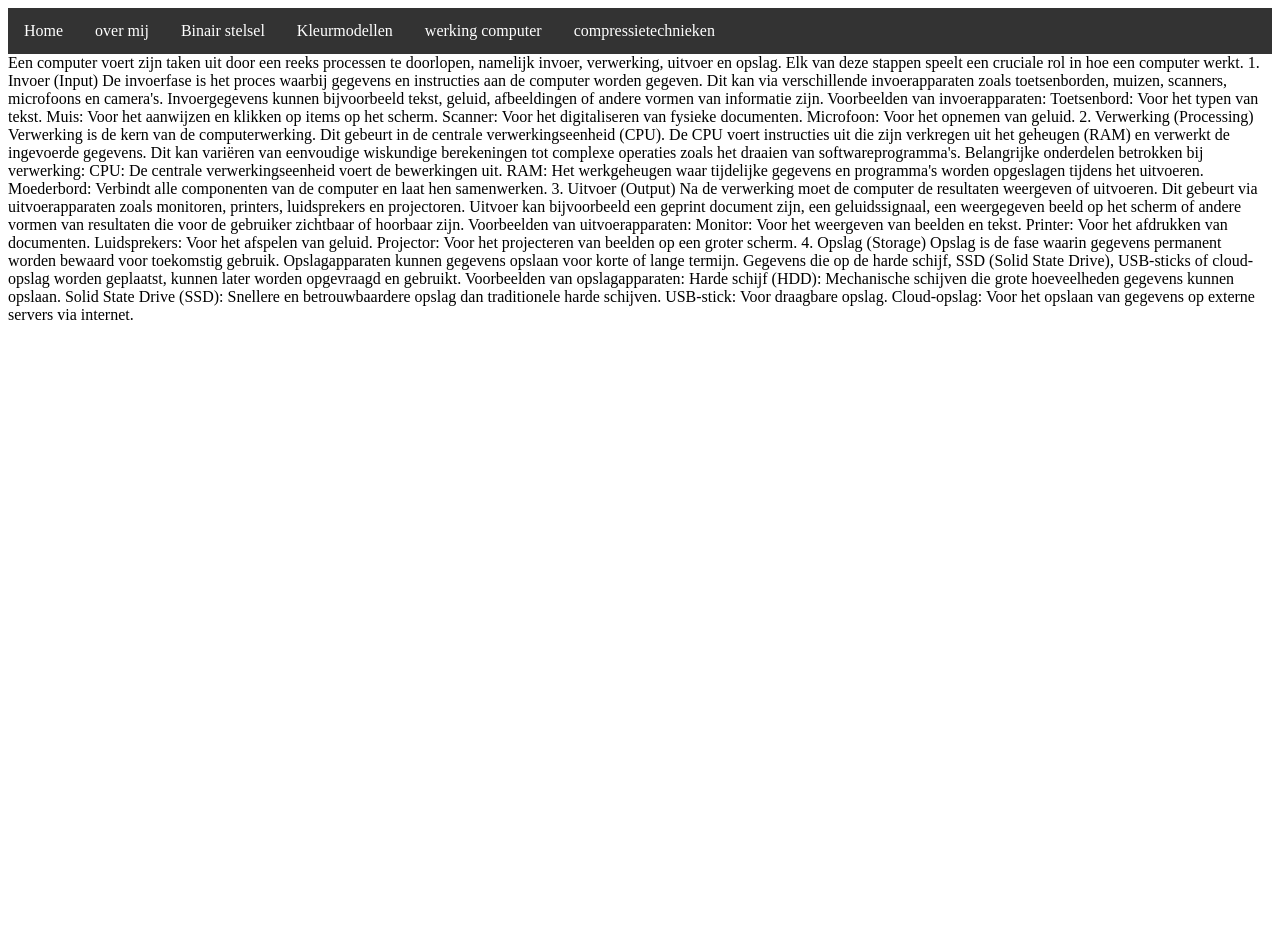
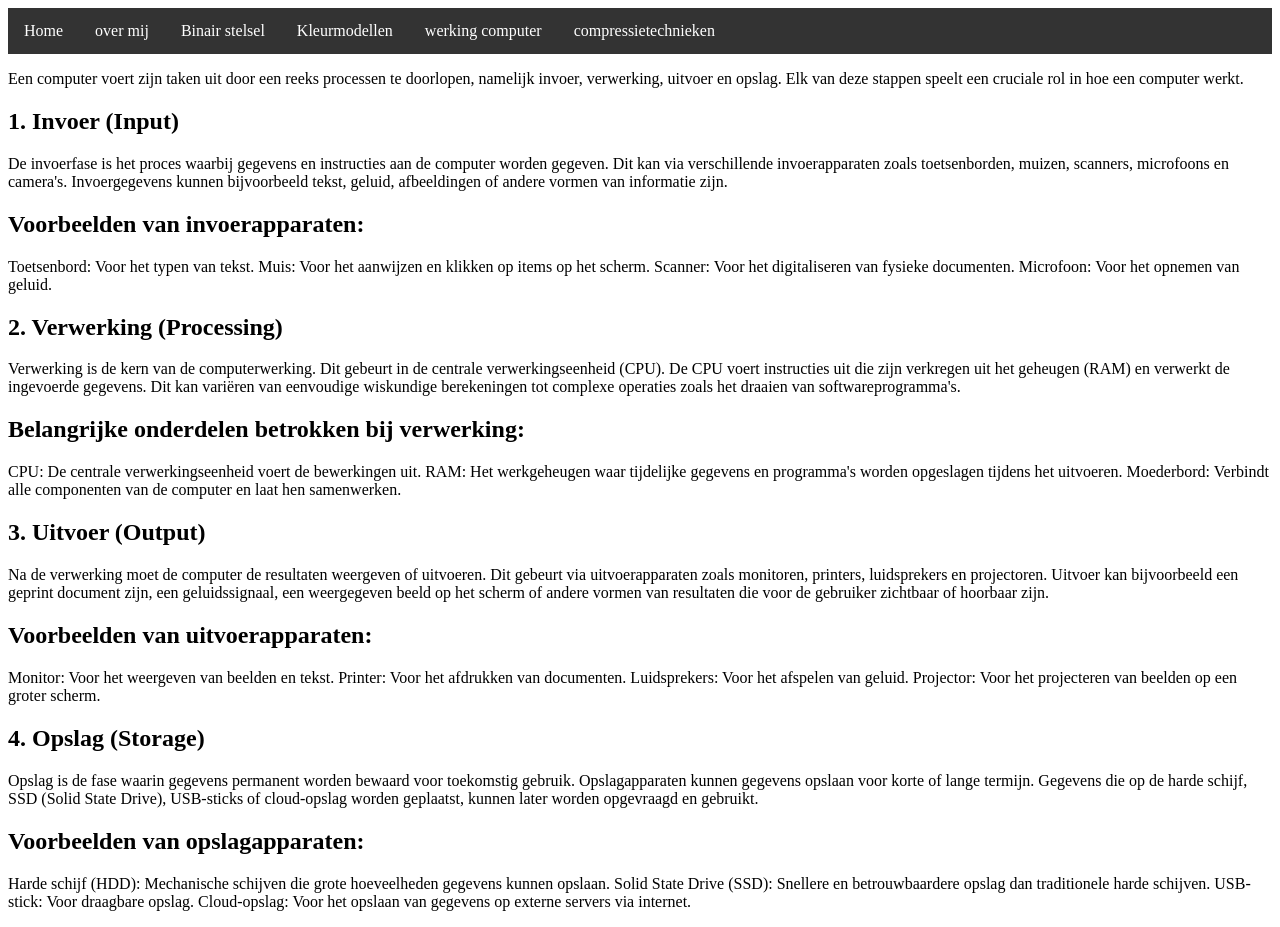
Before and after one commit to Blijebanaan/Blijebanaan.github.io, a plain HTML site: page informatie.html in a window 1280 px wide. Before the commit the page ends 800 px from the top, so only its background shows below. Drawn offline with Linux system fonts and the light colour scheme.

Commit message:
Update informatie.html

```diff
--- a/informatie.html
+++ b/informatie.html
@@ -14,42 +14,40 @@
       <li><a href="informatie.html">werking computer</a></li>
       <li><a href="compressietechnieken.html">compressietechnieken</a></li>
     </ul>
-    Een computer voert zijn taken uit door een reeks processen te doorlopen, namelijk invoer, verwerking, uitvoer en opslag. Elk van deze stappen speelt een cruciale rol in hoe een computer werkt.
 
-1. Invoer (Input)
-De invoerfase is het proces waarbij gegevens en instructies aan de computer worden gegeven. Dit kan via verschillende invoerapparaten zoals toetsenborden, muizen, scanners, microfoons en camera's. Invoergegevens kunnen bijvoorbeeld tekst, geluid, afbeeldingen of andere vormen van informatie zijn.
-
-Voorbeelden van invoerapparaten:
-
+<p>Een computer voert zijn taken uit door een reeks processen te doorlopen, namelijk invoer, verwerking, uitvoer en opslag. Elk van deze stappen speelt een cruciale rol in hoe een computer werkt.</p>
+<h2>1. Invoer (Input)</h2>
+<p>De invoerfase is het proces waarbij gegevens en instructies aan de computer worden gegeven. Dit kan via verschillende invoerapparaten zoals toetsenborden, muizen, scanners, microfoons en camera's. Invoergegevens kunnen bijvoorbeeld tekst, geluid, afbeeldingen of andere vormen van informatie zijn.
+</p>
+<h2>Voorbeelden van invoerapparaten:</h2>
+<p>
 Toetsenbord: Voor het typen van tekst.
 Muis: Voor het aanwijzen en klikken op items op het scherm.
 Scanner: Voor het digitaliseren van fysieke documenten.
-Microfoon: Voor het opnemen van geluid.
-2. Verwerking (Processing)
-Verwerking is de kern van de computerwerking. Dit gebeurt in de centrale verwerkingseenheid (CPU). De CPU voert instructies uit die zijn verkregen uit het geheugen (RAM) en verwerkt de ingevoerde gegevens. Dit kan variëren van eenvoudige wiskundige berekeningen tot complexe operaties zoals het draaien van softwareprogramma's.
-
-Belangrijke onderdelen betrokken bij verwerking:
-
+Microfoon: Voor het opnemen van geluid.</p>
+<h2>2. Verwerking (Processing)</h2>
+<p>Verwerking is de kern van de computerwerking. Dit gebeurt in de centrale verwerkingseenheid (CPU). De CPU voert instructies uit die zijn verkregen uit het geheugen (RAM) en verwerkt de ingevoerde gegevens. Dit kan variëren van eenvoudige wiskundige berekeningen tot complexe operaties zoals het draaien van softwareprogramma's.</p>
+<h2>Belangrijke onderdelen betrokken bij verwerking:</h2>
+<p>
 CPU: De centrale verwerkingseenheid voert de bewerkingen uit.
 RAM: Het werkgeheugen waar tijdelijke gegevens en programma's worden opgeslagen tijdens het uitvoeren.
 Moederbord: Verbindt alle componenten van de computer en laat hen samenwerken.
-3. Uitvoer (Output)
-Na de verwerking moet de computer de resultaten weergeven of uitvoeren. Dit gebeurt via uitvoerapparaten zoals monitoren, printers, luidsprekers en projectoren. Uitvoer kan bijvoorbeeld een geprint document zijn, een geluidssignaal, een weergegeven beeld op het scherm of andere vormen van resultaten die voor de gebruiker zichtbaar of hoorbaar zijn.
-
-Voorbeelden van uitvoerapparaten:
-
+</p>
+<h2>3. Uitvoer (Output)</h2>
+<p>Na de verwerking moet de computer de resultaten weergeven of uitvoeren. Dit gebeurt via uitvoerapparaten zoals monitoren, printers, luidsprekers en projectoren. Uitvoer kan bijvoorbeeld een geprint document zijn, een geluidssignaal, een weergegeven beeld op het scherm of andere vormen van resultaten die voor de gebruiker zichtbaar of hoorbaar zijn.</p>
+<h2>Voorbeelden van uitvoerapparaten:</h2>
+<p>
 Monitor: Voor het weergeven van beelden en tekst.
 Printer: Voor het afdrukken van documenten.
 Luidsprekers: Voor het afspelen van geluid.
-Projector: Voor het projecteren van beelden op een groter scherm.
-4. Opslag (Storage)
-Opslag is de fase waarin gegevens permanent worden bewaard voor toekomstig gebruik. Opslagapparaten kunnen gegevens opslaan voor korte of lange termijn. Gegevens die op de harde schijf, SSD (Solid State Drive), USB-sticks of cloud-opslag worden geplaatst, kunnen later worden opgevraagd en gebruikt.
-
-Voorbeelden van opslagapparaten:
-
+Projector: Voor het projecteren van beelden op een groter scherm.</p>
+<h2>4. Opslag (Storage)</h2>
+<p>Opslag is de fase waarin gegevens permanent worden bewaard voor toekomstig gebruik. Opslagapparaten kunnen gegevens opslaan voor korte of lange termijn. Gegevens die op de harde schijf, SSD (Solid State Drive), USB-sticks of cloud-opslag worden geplaatst, kunnen later worden opgevraagd en gebruikt.</p>
+<h2>Voorbeelden van opslagapparaten:</h2>
+<p>
 Harde schijf (HDD): Mechanische schijven die grote hoeveelheden gegevens kunnen opslaan.
 Solid State Drive (SSD): Snellere en betrouwbaardere opslag dan traditionele harde schijven.
 USB-stick: Voor draagbare opslag.
-Cloud-opslag: Voor het opslaan van gegevens op externe servers via internet.
+Cloud-opslag: Voor het opslaan van gegevens op externe servers via internet.</p>
   </body>
 </html>
```
